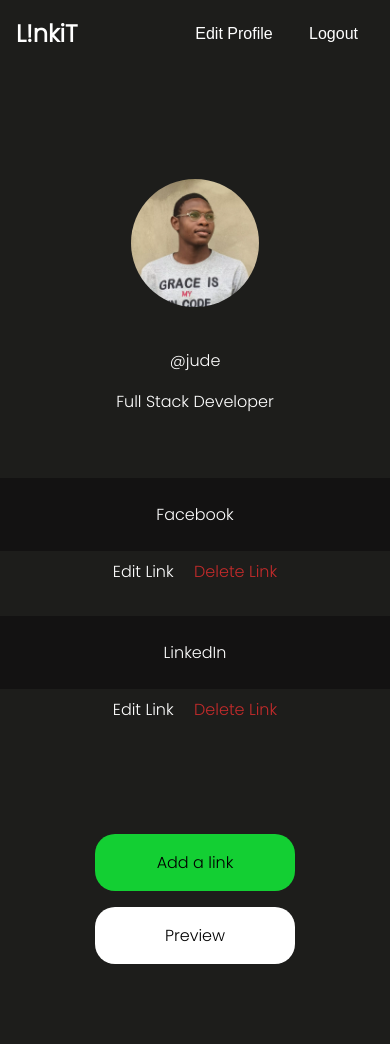
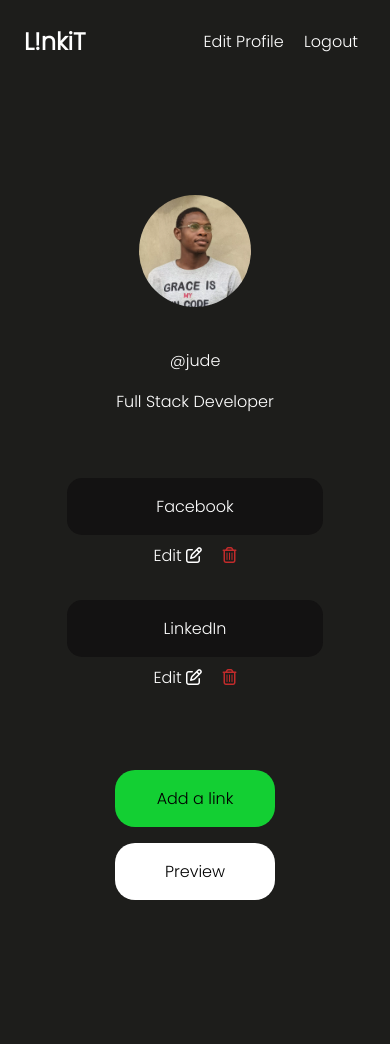
Before and after one commit to olowojude/Link-it, a Django app: page / in a window 390 px wide; the page is wider, and only the part inside the window is pictured. After the commit the page ends 900 px from the top of that part, so only its background shows below. Run offline with Django 4.2, Linux system fonts and the light colour scheme; a user stored in the database is signed in; data comes from the database, SQL or seed files in the repository; both versions use the stored data as it was after the commit; some libraries are stand-ins or nearby versions.

Commit message:
Worked on the mobile responsiveness

```diff
--- a/lta/templates/lta/deletelink.html
+++ b/lta/templates/lta/deletelink.html
@@ -4,7 +4,7 @@
     {% csrf_token %}
     <p>Are you sure you want to delete "{{deletelink.name}}"</p>
     <input type="submit" value="Confirm" />
-    <a href="{{request.META.HTTP_REFERER}}">Go back</a>
+    <a class="go-back" href="{{request.META.HTTP_REFERER}}">Go back</a>
   </form>
 </div>
 
--- a/lta/templates/lta/home.html
+++ b/lta/templates/lta/home.html
@@ -17,8 +17,12 @@
       <a class="link-name" href="{{link.url}}">{{link.name}}</a>
     </li>
     <div class="edit-delete-link-container">
-      <a class="edit" href="{% url 'updatelink' link.id %}">Edit Link</a>
-      <a class="delete" href="{% url 'deletelink' link.id %}">Delete Link</a>
+      <a class="edit" href="{% url 'updatelink' link.id %}"
+        >Edit <i class="fa fa-pencil-square-o" aria-hidden="true"></i
+      ></a>
+      <a class="delete" href="{% url 'deletelink' link.id %}"
+        ><i class="fa fa-trash-o" aria-hidden="true"></i
+      ></a>
     </div>
   </ul>
   {% empty %}
--- a/lta/templates/lta/login.html
+++ b/lta/templates/lta/login.html
@@ -25,7 +25,7 @@
     {% endfor %}
   </div>
 
-  <div>
+  <div class="login-page-bottom-texts">
     <p><a href="{% url 'reset_password' %}"> Forgot Password? </a></p>
     <p>
       Don't have an account yet?
--- a/lta/templates/lta/password-reset-sent.html
+++ b/lta/templates/lta/password-reset-sent.html
@@ -2,11 +2,11 @@
 
 <div class="container">
   <h3>Password reset sent</h3>
-  <p>
+  <p class="para">
     We've emailed you instructions on how to set up your password. If an account
     exists with the email entered, you should receive them shortly.
   </p>
-  <p>
+  <p class="para">
     If you didn't recieve an email, please input the correct email you used for
     registeration and check your spam folder.
   </p>
--- a/lta/templates/lta/updateprofile.html
+++ b/lta/templates/lta/updateprofile.html
@@ -11,7 +11,7 @@
 				<label>{{field.label}}</label>
 				{{field}}
 		{% endfor %}
-		<input type="submit" class="submit" value="Submit">
+		<input type="submit" value="submit" update-user-submit-btn" class="submit" value="Submit">
 	</form>
 </div>
 {% endblock %}
--- a/static/styles/css/abstracts/_mixins.scss
+++ b/static/styles/css/abstracts/_mixins.scss
@@ -1,5 +1,7 @@
+@use "./variables" as *;
+
 @mixin form-input {
-    width: 100%;
+    width: 30em;
     background: #131212;;
     outline: none;
     padding: 1em .7em;
@@ -7,4 +9,29 @@
     outline: none;
     border: none;
     margin-bottom: 1em;
+    display: block;
 }
+
+@mixin phone-form-input {
+    width: 19em;
+    background: #131212;;
+    outline: none;
+    padding: 1em .7em;
+    border-radius: 5px;
+    outline: none;
+    border: none;
+    margin-bottom: 1em;
+    display: block;
+    margin: 0 auto;
+}
+
+@mixin big-phone {
+    @media (max-width: #{$big-phone}) {
+        @content;
+    }
+}
+@mixin small-phone {
+    @media (max-width: #{$tab}) {
+        @content;
+    }
+}
--- a/static/styles/css/abstracts/_variables.scss
+++ b/static/styles/css/abstracts/_variables.scss
@@ -0,0 +1,3 @@
+$tab: 840px;
+$big-phone: 500px;
+$small-phone: 350px;
--- a/static/styles/css/base/_typography.scss
+++ b/static/styles/css/base/_typography.scss
@@ -20,3 +20,15 @@ a {
     text-align: center;
     font-size: 2em;
 }
+// go back in delete page
+.go-back {
+    text-align: center;
+    width: 100%;
+    display: block;
+    text-decoration: underline;
+}
+
+.para {
+    margin: 1em;
+    text-align: center;
+}
--- a/static/styles/css/components/buttonComponent/_button.scss
+++ b/static/styles/css/components/buttonComponent/_button.scss
@@ -1,3 +1,6 @@
+@use "../../abstracts/mixins" as *;
+
+
 /* links components */
 .links {
     margin: 1em;
@@ -23,22 +26,24 @@
 .edit {
     margin-right: 1em;
 }
-.delete {
+.delete, .fa-trash-o {
     color: rgb(194, 43, 43);
 }
+
+// preview and add link container
 .bottom-btns {
     margin-top: 5em;
     position: sticky;
-}
 
-.bottom-btns a {
+    a {
         display: block;
         text-align: center;
         margin: 1em auto;
         padding: 1em;
         border-radius: 20px;
-    width: 200px;
         color: black;
+        width: 15em;
+    }
 }
 
 .add-a-link {
@@ -51,3 +56,31 @@
     background: #131212;
     border: none;
 }
+
+// tab media queries
+@include big-phone {
+    .link {
+        padding: 1em .7em;
+        width: 18em;
+        border-radius: 15px;
+        transition: .7s;
+    }
+    .link:hover {
+        width: 22em;
+    }
+    .bottom-btns {
+        margin-top: 3em;
+
+        a {
+            width: 10em;
+        }
+    }
+}
+@include small-phone {
+    .link {
+        width: 16em;
+    }
+    .link:hover {
+        width: 18em;
+    }
+}
--- a/static/styles/css/components/formsComponents/forms/_forms.scss
+++ b/static/styles/css/components/formsComponents/forms/_forms.scss
@@ -64,14 +55,17 @@
     outline: none;
     width: 30em;
 }
-// the submit button for all the forms above
-.submit {
-    cursor: pointer;
-    margin-top: 1em;
-}
 
 
-// adding this property here generally so that the forms automatically created by that cannot be styled would also be able to use this rule set
-form input {
-    @include form-input();
+// media queries
+@include big-phone {
+    form input {
+        @include phone-form-input();
+        p {
+            margin: .7em;
+        }
+    }
+    #id_bio {
+        width: 20em;
+    }
 }
--- a/static/styles/css/components/profileComponent/_profile.scss
+++ b/static/styles/css/components/profileComponent/_profile.scss
@@ -1,10 +1,11 @@
+@use "../../abstracts/mixins"  as *;
 
 /* profile section component */
 .profile-section {
     margin: 2em 1em;
-    text-align: center
-}
-.profile-section img {
+    text-align: center;
+
+    img {
         display: block;
         margin: 1em auto;
         width: 8em;
@@ -12,13 +13,27 @@
         border-radius: 50%;
         background-position: center;
         // object-fit: cover;
-
-}
-#profile_image-clear_id {
-    width: auto;
     }
     .bio {
         max-width: 30em;
         display: block;
         margin: 1em auto;
     }
+}
+
+#profile_image-clear_id {
+    width: auto;
+}
+
+// media queries
+@include big-phone {
+    .profile-section {
+        img {
+            width: 7em;
+            height: 7em;
+        }
+        .bio {
+            max-width: 18em;
+        }
+    }
+}
--- a/static/styles/css/layouts/_containers.scss
+++ b/static/styles/css/layouts/_containers.scss
@@ -1,3 +1,4 @@
+
 /* home page layout */
 .container {
     display: flex;
--- a/static/styles/css/layouts/_navbar.scss
+++ b/static/styles/css/layouts/_navbar.scss
@@ -1,13 +1,26 @@
+@use "../abstracts/mixins" as *;
+
 /* navbar component */
 .navbar {
     display: flex;
     flex-direction: row;
     justify-content: space-between;
-    padding: 1em;
+    padding: 2em;
     align-items: center;
 }
 
 .nav-links a {
     margin: 0 1em;
-    font-family: 'syncopate', sans-serif;
 }
+
+// media queries
+@include big-phone {
+    .navbar {
+        padding: 1.5em;
+    }
+}
+@include small-phone {
+    .nav-links a {
+        margin: 0 .5em;
+    }
+}
--- a/static/styles/style.css
+++ b/static/styles/style.css
@@ -51,7 +63,7 @@ a {
   margin-right: 1em;
 }
 
-.delete {
+.delete, .fa-trash-o {
   color: rgb(194, 43, 43);
 }
 
@@ -60,15 +72,14 @@ a {
   position: -webkit-sticky;
   position: sticky;
 }
-
 .bottom-btns a {
   display: block;
   text-align: center;
   margin: 1em auto;
   padding: 1em;
   border-radius: 20px;
-  width: 200px;
   color: black;
+  width: 15em;
 }
 
 .add-a-link {
@@ -84,12 +95,36 @@ a {
   border: none;
 }
 
+@media (max-width: 500px) {
+  .link {
+    padding: 1em 0.7em;
+    width: 18em;
+    border-radius: 15px;
+    transition: 0.7s;
+  }
+  .link:hover {
+    width: 22em;
+  }
+  .bottom-btns {
+    margin-top: 3em;
+  }
+  .bottom-btns a {
+    width: 10em;
+  }
+}
+@media (max-width: 840px) {
+  .link {
+    width: 16em;
+  }
+  .link:hover {
+    width: 18em;
+  }
+}
 /* profile section component */
 .profile-section {
   margin: 2em 1em;
   text-align: center;
 }
-
 .profile-section img {
   display: block;
   margin: 1em auto;
@@ -98,17 +133,25 @@ a {
   border-radius: 50%;
   background-position: center;
 }
+.profile-section .bio {
+  max-width: 30em;
+  display: block;
+  margin: 1em auto;
+}
 
 #profile_image-clear_id {
   width: auto;
 }
 
-.bio {
-  max-width: 30em;
-  display: block;
-  margin: 1em auto;
+@media (max-width: 500px) {
+  .profile-section img {
+    width: 7em;
+    height: 7em;
   }
-
+  .profile-section .bio {
+    max-width: 18em;
+  }
+}
 /* home page layout */
 .container {
   display: flex;
@@ -122,15 +165,24 @@ a {
   display: flex;
   flex-direction: row;
   justify-content: space-between;
-  padding: 1em;
+  padding: 2em;
   align-items: center;
 }
 
 .nav-links a {
   margin: 0 1em;
-  font-family: "syncopate", sans-serif;
 }
 
+@media (max-width: 500px) {
+  .navbar {
+    padding: 1.5em;
+  }
+}
+@media (max-width: 840px) {
+  .nav-links a {
+    margin: 0 0.5em;
+  }
+}
 .not-found-container {
   display: flex;
   flex-direction: row;
```
Also changed, not shown: other parts of static/styles/css/components/formsComponents/forms/_forms.scss (+21 -30 lines), other parts of static/styles/style.css (+35 -59 lines), db.sqlite3, media/images/profile-pic_pjPIiSK.jpg (added), 1 other file. Lines whose indentation alone changed are shown as unchanged.
